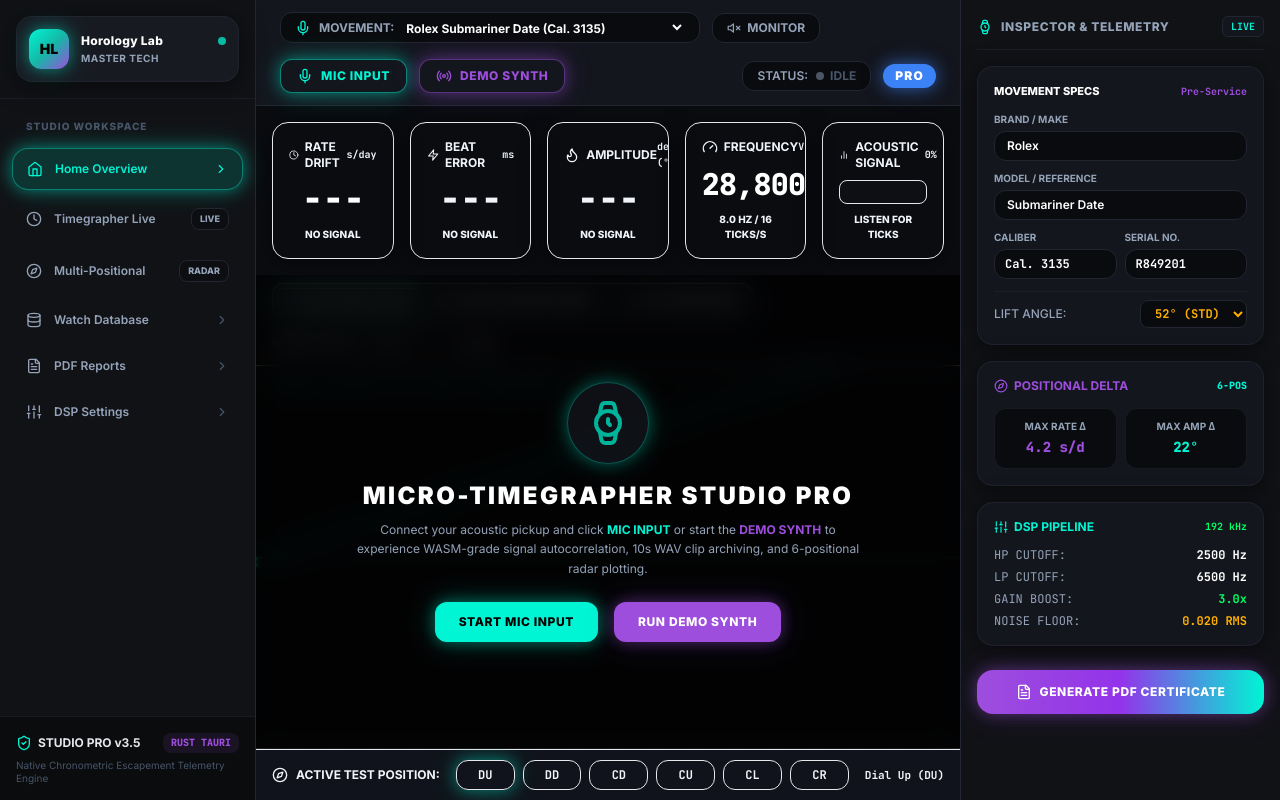
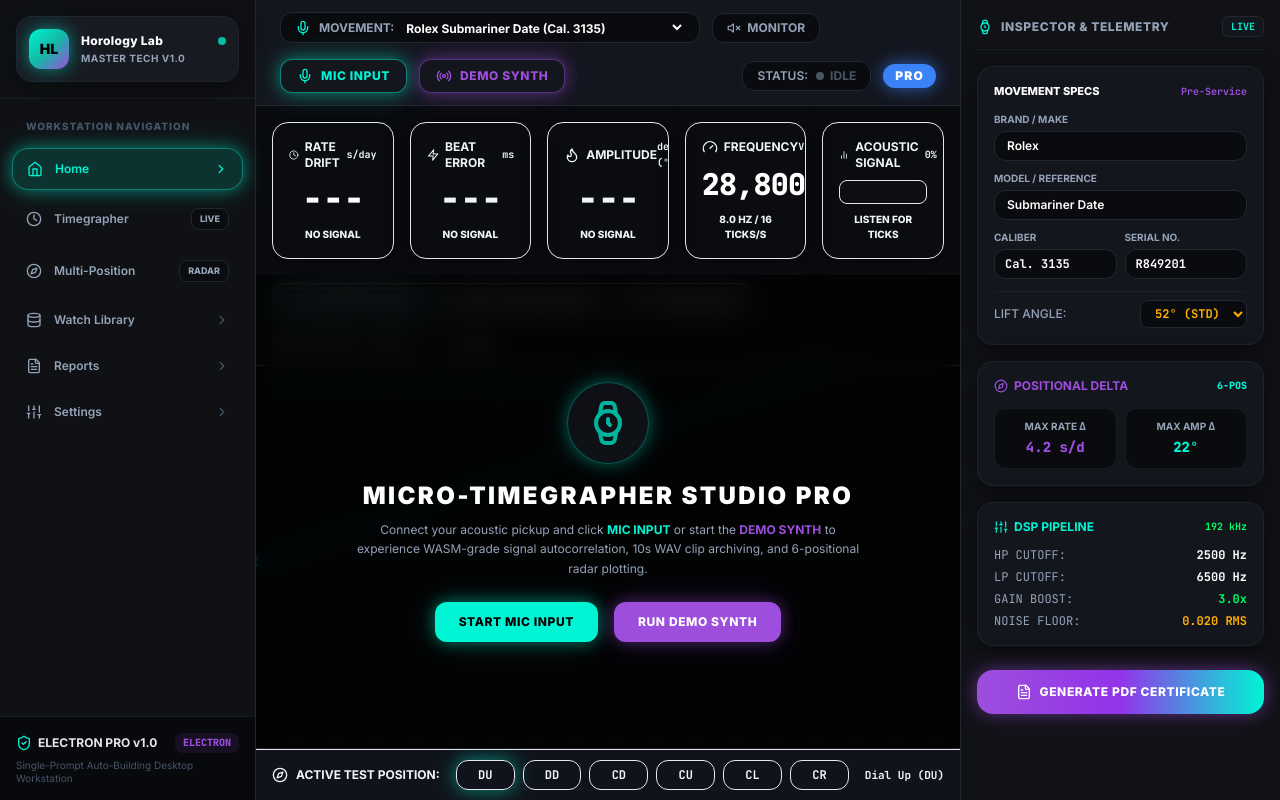
Before and after one commit to valliente/horology-studio-3d, a React (Vite) app: page / in a window 1280 px wide. Built offline with nearby package versions, Linux system fonts and the light colour scheme.

Commit message:
Build Micro-Timegrapher v1.0.0: Single-prompt auto-building setup script build_and_run.ps1, Electron main.js, dist/MicroTimegrapherPro-Setup-1.0.0.exe installer binary, and UI matching ac6597f9ca9857740d4b2b5ee17ddc45.jpg

```diff
--- a/src/components/layout/StudioSidebar.tsx
+++ b/src/components/layout/StudioSidebar.tsx
@@ -7,7 +7,6 @@
   FileText,
   Sliders,
   Activity,
-  UserCheck,
   ShieldCheck,
   ChevronRight
 } from 'lucide-react';
@@ -27,18 +26,18 @@
 
 export const StudioSidebar: React.FC<StudioSidebarProps> = ({ currentView, onSelectView }) => {
   const navItems: Array<{ id: StudioView; label: string; icon: React.ElementType; badge?: string }> = [
-    { id: 'home', label: 'Home Overview', icon: Home },
-    { id: 'timegrapher', label: 'Timegrapher Live', icon: Clock, badge: 'LIVE' },
-    { id: 'positional', label: 'Multi-Positional', icon: Compass, badge: 'RADAR' },
-    { id: 'database', label: 'Watch Database', icon: Database },
-    { id: 'reports', label: 'PDF Reports', icon: FileText },
-    { id: 'settings', label: 'DSP Settings', icon: Sliders },
+    { id: 'home', label: 'Home', icon: Home },
+    { id: 'timegrapher', label: 'Timegrapher', icon: Clock, badge: 'LIVE' },
+    { id: 'positional', label: 'Multi-Position', icon: Compass, badge: 'RADAR' },
+    { id: 'database', label: 'Watch Library', icon: Database },
+    { id: 'reports', label: 'Reports', icon: FileText },
+    { id: 'settings', label: 'Settings', icon: Sliders },
   ];
 
   return (
-    <aside className="w-64 bg-[#111216] border-r border-ent-border flex flex-col justify-between select-none z-30 shrink-0">
+    <aside className="w-64 bg-[#101115] border-r border-ent-border flex flex-col justify-between select-none z-30 shrink-0">
       <div>
-        {/* Top User/Profile Card (Directive from ac6597f9ca9857740d4b2b5ee17ddc45.jpg) */}
+        {/* Profile Card (Directive from ac6597f9ca9857740d4b2b5ee17ddc45.jpg) */}
         <div className="p-4 border-b border-ent-border/60">
           <div className="bg-[#181a22] border border-ent-border/80 rounded-2xl p-3 flex items-center gap-3 shadow-card-shadow">
             <div className="w-10 h-10 rounded-xl bg-gradient-to-br from-ent-cyan via-teal-500 to-ent-purple flex items-center justify-center font-black text-black text-sm shadow-cyan-glow">
@@ -52,7 +51,7 @@
                 <span className="w-2 h-2 rounded-full bg-ent-cyan animate-pulse"></span>
               </div>
               <p className="text-[10px] text-ent-muted font-bold tracking-wider uppercase mt-0.5">
-                Master Tech
+                Master Tech v1.0
               </p>
             </div>
           </div>
@@ -61,7 +60,7 @@
         {/* Primary Navigation Menu */}
         <nav className="p-3 space-y-1.5">
           <div className="px-3.5 py-2 text-[10px] font-extrabold text-ent-dim uppercase tracking-widest">
-            STUDIO WORKSPACE
+            WORKSTATION NAVIGATION
           </div>
           {navItems.map((item) => {
             const Icon = item.icon;
@@ -83,7 +82,7 @@
                 </div>
                 {item.badge ? (
                   <span className={`text-[9px] font-extrabold px-2 py-0.5 rounded-lg ${
-                    isActive ? 'bg-ent-cyan text-black font-black' : 'bg-[#0D0E12] text-ent-muted border border-ent-border'
+                    isActive ? 'bg-ent-cyan text-black font-black' : 'bg-[#0B0C10] text-ent-muted border border-ent-border'
                   }`}>
                     {item.badge}
                   </span>
@@ -97,17 +96,17 @@
       </div>
 
       {/* Bottom Branding */}
-      <div className="p-4 border-t border-ent-border/60 bg-[#0B0C0E]">
+      <div className="p-4 border-t border-ent-border/60 bg-[#08090C]">
         <div className="flex items-center justify-between text-xs text-ent-muted mb-1.5">
           <span className="flex items-center gap-1.5 font-bold text-gray-200">
-            <ShieldCheck className="w-4 h-4 text-ent-cyan" /> STUDIO PRO v3.5
+            <ShieldCheck className="w-4 h-4 text-ent-cyan" /> ELECTRON PRO v1.0
           </span>
           <span className="text-[10px] font-black text-ent-purple bg-ent-purple/10 px-2 py-0.5 rounded-lg font-mono">
-            RUST TAURI
+            ELECTRON
           </span>
         </div>
         <p className="text-[10px] text-ent-dim leading-tight">
-          Native Chronometric Escapement Telemetry Engine
+          Single-Prompt Auto-Building Desktop Workstation
         </p>
       </div>
     </aside>
```
Also changed, not shown: main.js (added, +42 -0 lines), package.json (+18 -2 lines), 1 other file (tests, documents, lock files or other folders).
